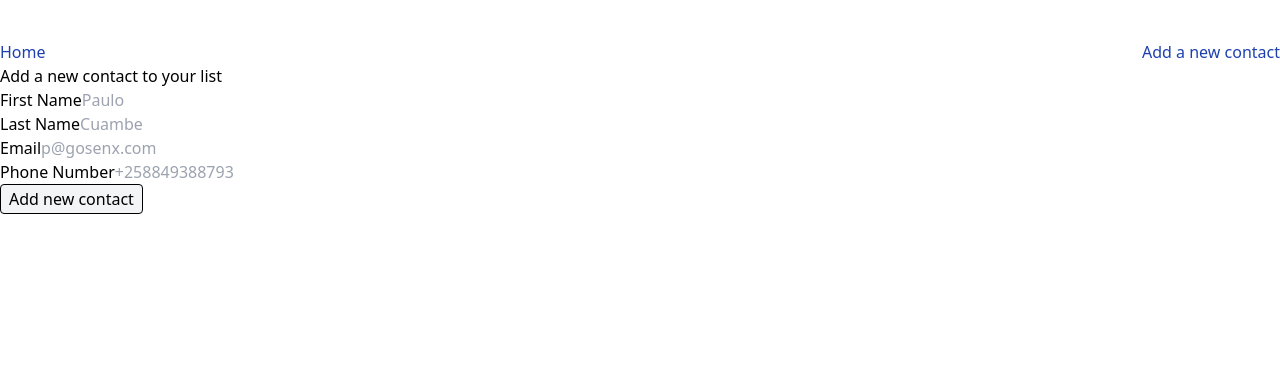
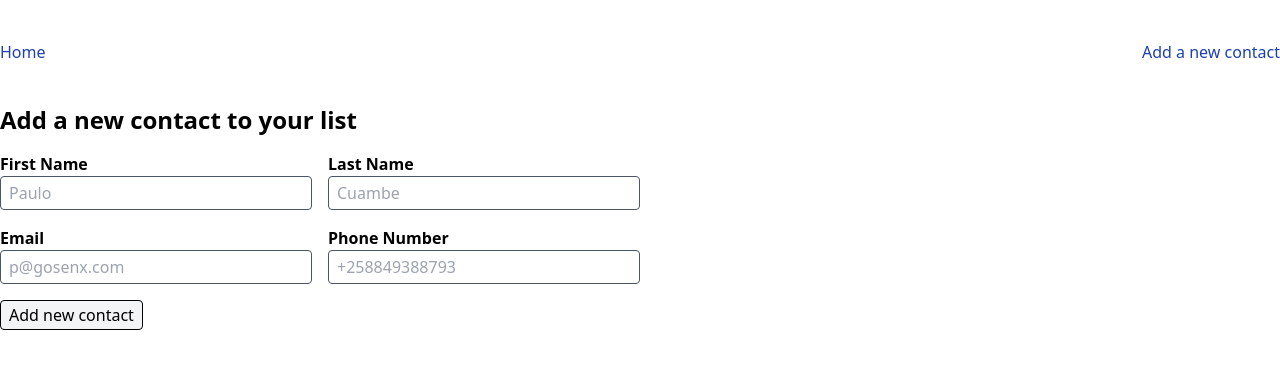
Before and after one commit to paulocuambe/contacts, a Vue app in the folder client/: page /contacts/new in a window 1280 px wide. Shown: the top 368 px of the page. Built offline with nearby package versions, Linux system fonts and the light colour scheme.

Commit message:
client(style): style create contact form
- few other places where touched for minor update

```diff
--- a/client/src/assets/base.css
+++ b/client/src/assets/base.css
@@ -43,6 +43,10 @@ button:hover {
 .badge-danger {
     @apply text-red-900 bg-red-200;
 }
+
 .secondary-link:hover {
     @apply text-gray-700 bg-gray-300;
 }
+.error-message {
+    @apply text-red-600 mt-1;
+}
--- a/client/src/views/ContactUpdateDetailsView.vue
+++ b/client/src/views/ContactUpdateDetailsView.vue
@@ -76,7 +76,7 @@ const resetForm = () => {
         v-model="form.firstName"
       />
       <p
-        style="color: red"
+        class="error-message"
         v-for="(err, index) in updateErrors.firstName"
         :key="index"
       >
@@ -95,7 +95,7 @@ const resetForm = () => {
         v-model="form.lastName"
       />
       <p
-        style="color: red"
+        class="error-message"
         v-for="(err, index) in updateErrors.lastName"
         :key="index"
       >
@@ -114,7 +114,7 @@ const resetForm = () => {
         v-model="form.email"
       />
       <p
-        style="color: red"
+        class="error-message"
         v-for="(err, index) in updateErrors.email"
         :key="index"
       >
@@ -133,7 +133,7 @@ const resetForm = () => {
         v-model="form.phoneNumber"
       />
       <p
-        style="color: red"
+        class="error-message"
         v-for="(err, index) in updateErrors.phoneNumber"
         :key="index"
       >
--- a/client/src/views/CreateContact.vue
+++ b/client/src/views/CreateContact.vue
@@ -42,9 +42,13 @@ onBeforeRouteLeave(() => {
 </script>
 
 <template>
-  <h1>Add a new contact to your list</h1>
-  <form @submit.prevent="handleSubmit">
-    <div>
+  <div class="mx-4 md:mx-0 mt-10">
+    <h2 class="text-black font-bold text-2xl">
+      Add a new contact to your list
+    </h2>
+    <form @submit.prevent="handleSubmit" class="mt-4 lg:w-2/3 xl:w-1/2">
+      <div class="md:mb-4 md:flex md:gap-4">
+        <div class="w-full mb-4 md:mb-0">
           <label for="firstName">First Name</label>
           <input
             type="text"
@@ -55,15 +59,14 @@ onBeforeRouteLeave(() => {
             v-model="form.firstName"
           />
           <p
-        style="color: red"
+            class="error-message"
             v-for="(err, index) in error.firstName"
             :key="index"
           >
             {{ err }}
           </p>
         </div>
-
-    <div>
+        <div class="w-full mb-4 md:mb-0">
           <label for="lastName">Last Name</label>
           <input
             type="text"
@@ -73,12 +76,17 @@ onBeforeRouteLeave(() => {
             placeholder="Cuambe"
             v-model="form.lastName"
           />
-      <p style="color: red" v-for="(err, index) in error.lastName" :key="index">
+          <p
+            class="error-message"
+            v-for="(err, index) in error.lastName"
+            :key="index"
+          >
             {{ err }}
           </p>
         </div>
-
-    <div>
+      </div>
+      <div class="md:mb-4 md:flex md:gap-4">
+        <div class="w-full mb-4 md:mb-0">
           <label for="email">Email</label>
           <input
             type="email"
@@ -88,12 +96,15 @@ onBeforeRouteLeave(() => {
             placeholder="p@gosenx.com"
             v-model="form.email"
           />
-      <p style="color: red" v-for="(err, index) in error.email" :key="index">
+          <p
+            class="error-message"
+            v-for="(err, index) in error.email"
+            :key="index"
+          >
             {{ err }}
           </p>
         </div>
-
-    <div>
+        <div class="w-full mb-4 md:mb-0">
           <label for="phoneNumber">Phone Number</label>
           <input
             type="tel"
@@ -104,15 +115,26 @@ onBeforeRouteLeave(() => {
             v-model="form.phoneNumber"
           />
           <p
-        style="color: red"
+            class="error-message"
             v-for="(err, index) in error.phoneNumber"
             :key="index"
           >
             {{ err }}
           </p>
         </div>
-
+      </div>
       <button type="submit" :disabled="isLoading">Add new contact</button>
     </form>
     <div v-if="isLoading">Saving...</div>
+  </div>
 </template>
+
+<style scoped>
+input {
+  @apply w-full border border-gray-600 rounded px-2 py-1;
+}
+
+label {
+  @apply font-bold;
+}
+</style>
```
Lines whose indentation alone changed are shown as unchanged.
